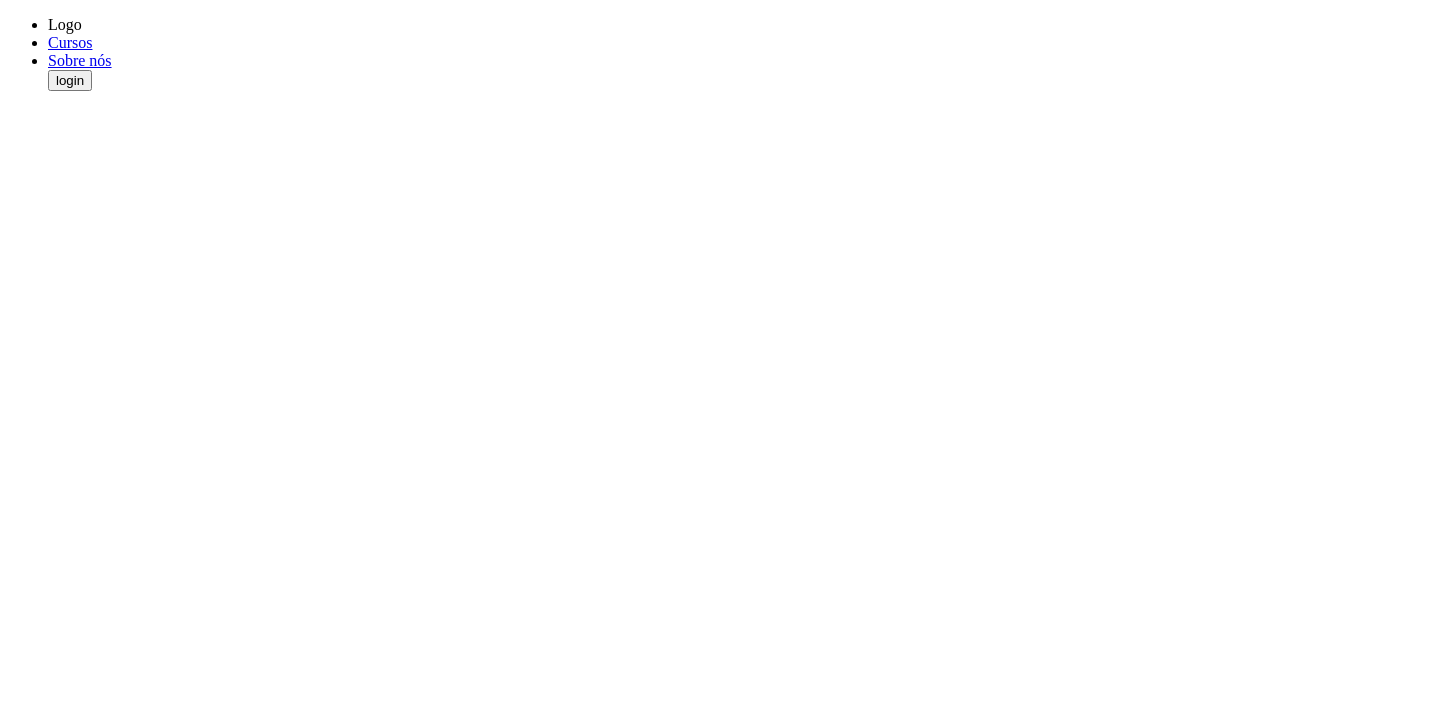
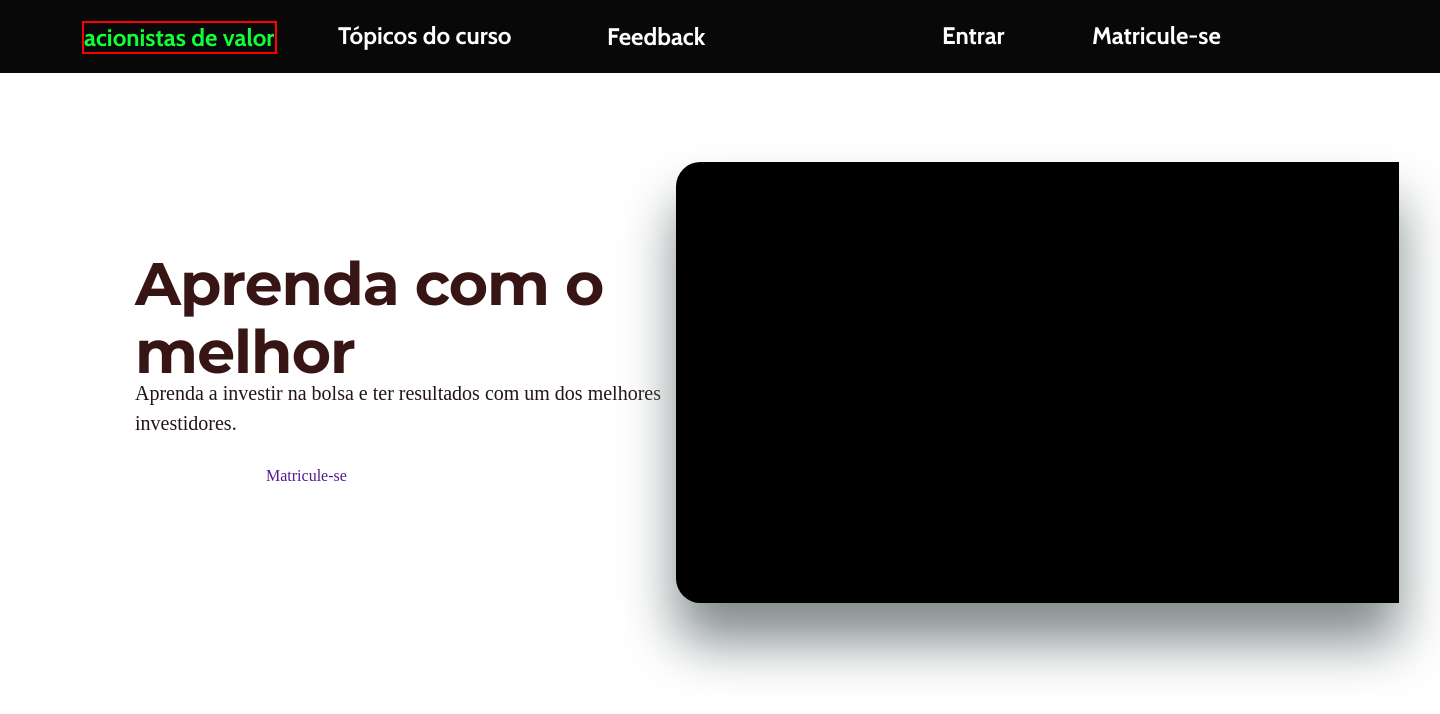
Before and after one commit to andreparada98/AcionistasDeValor, a plain HTML site: page index.html in a window 1280 px wide. Shown: the whole page, 1440 px wide, since content can reach past the window. Drawn offline with nearby package versions, Linux system fonts and the light colour scheme.

Commit message:
atualizando

```diff
--- a/index.html
+++ b/index.html
@@ -6,19 +6,32 @@
     <meta name="viewport" content="width=device-width, initial-scale=1.0">
     <title>Acionistas de valor</title>
     <link rel="stylesheet" href="./style.css">
-
+    <link rel="preconnect" href="https://fonts.gstatic.com">
+    <link href="https://fonts.googleapis.com/css2?family=Cabin:ital,wght@0,400;0,500;0,600;0,700;1,400;1,500;1,600;1,700&display=swap" rel="stylesheet">
+    <link rel="preconnect" href="https://fonts.gstatic.com">
+<link href="https://fonts.googleapis.com/css2?family=Montserrat:ital,wght@0,100;0,200;0,300;0,400;0,500;0,600;0,700;0,800;0,900;1,100;1,200;1,300;1,400;1,500;1,600;1,700;1,800;1,900&display=swap" rel="stylesheet">
 </head>
 
 <body>
-    <header class="header">
-        <ul>
-            <li>Logo</li>
-            <li> <a href="#">Cursos</a> </li>
-            <li> <a href="#">Sobre nós</a> </li>
-            <button>login</button>
-        </ul>
+    <header>
+    <nav id="menu">
+        <a href="#" class="logo">acionistas de valor</a>
+          <a href="#" class="topic">Tópicos do curso</a>
+           <a href="#" class="feedback">Feedback</a>
+           <a href="#" class="login">Entrar</a>
+    <a href="#" class="signIn"> Matricule-se </a>
+    </nav>
     </header>
 
+    <main>
+        <section class="principal">
+         <h1>Aprenda com o melhor</h1>
+        <p>Aprenda a investir na bolsa e ter resultados com um dos melhores investidores.</p>
+        <a href="">Matricule-se</a>
+            <div> </div>
+        </section>
+
+    </main>
 
 
 </body>
--- a/style.css
+++ b/style.css
@@ -0,0 +1,152 @@
+header{
+    position: absolute;
+    width: 1440px;
+    height: 73px;
+    left: 0px;
+    top: 0px;
+    background: #090808;
+}
+
+a{
+    text-decoration: none;
+}
+
+.logo{
+
+position: absolute;
+width: 191px;
+height: 29px;
+left: 82px;
+top: 21px;
+
+font-family: Cabin;
+font-style: normal;
+font-weight: bold;
+font-size: 24px;
+line-height: 29px;
+border: 2px solid red;
+color: #10FF36;
+}
+
+.topic{
+    position: absolute;
+    width: 174px;
+    height: 29px;
+    left: 338px;
+    top: 21px;
+
+    font-family: Cabin;
+    font-style: normal;
+    font-weight: bold;
+    font-size: 24px;
+    line-height: 29px;
+
+    color: #FFFFFF;
+}
+
+.feedback{
+    position: absolute;
+    width: 99px;
+    height: 29px;
+    left: 607px;
+    top: 22px;
+
+    font-family: Cabin;
+    font-style: normal;
+    font-weight: bold;
+    font-size: 24px;
+    line-height: 29px;
+
+    color: #FFFFFF;
+}
+
+.login{
+    position: absolute;
+    width: 63px;
+    height: 29px;
+    left: 942px;
+    top: 21px;
+
+    font-family: Cabin;
+    font-style: normal;
+    font-weight: bold;
+    font-size: 24px;
+    line-height: 29px;
+
+    color: #FFFFFF;
+}
+
+.signIn{
+    position: absolute;
+    width: 263px;
+    height: 29px;
+    left: 1092px;
+    top: 21px;
+
+    font-family: Cabin;
+    font-style: normal;
+    font-weight: bold;
+    font-size: 24px;
+    line-height: 29px;
+
+    color: #FFFFFF;
+
+
+}
+
+.principal h1{
+    position: absolute;
+width: 537px;
+height: 136px;
+left: 135px;
+top: 200px;
+
+font-family: Montserrat;
+font-style: normal;
+font-weight: bold;
+font-size: 60px;
+line-height: 68px;
+/* or 113% */
+
+letter-spacing: -1px;
+
+color: #381515;
+}
+
+.principal  p{
+    position: absolute;
+width: 571px;
+height: 60px;
+left: 135px;
+top: 358px;
+
+font-family: Mulish;
+font-style: normal;
+font-weight: normal;
+font-size: 20px;
+line-height: 30px;
+/* or 150% */
+
+
+color: #211515;
+}
+
+.principal a{
+    position: absolute;
+    width: 263px;
+    height: 50px;
+    left: 266px;
+    top: 467px;
+
+}
+.principal div{
+    position: absolute;
+width: 723px;
+height: 441.15px;
+left: 676px;
+top: 162px;
+
+background: #000000;
+box-shadow: 0px 39.2136px 53.9186px #818A8C;
+border-radius: 24.5085px 0px 0px 24.5085px;
+}
```
